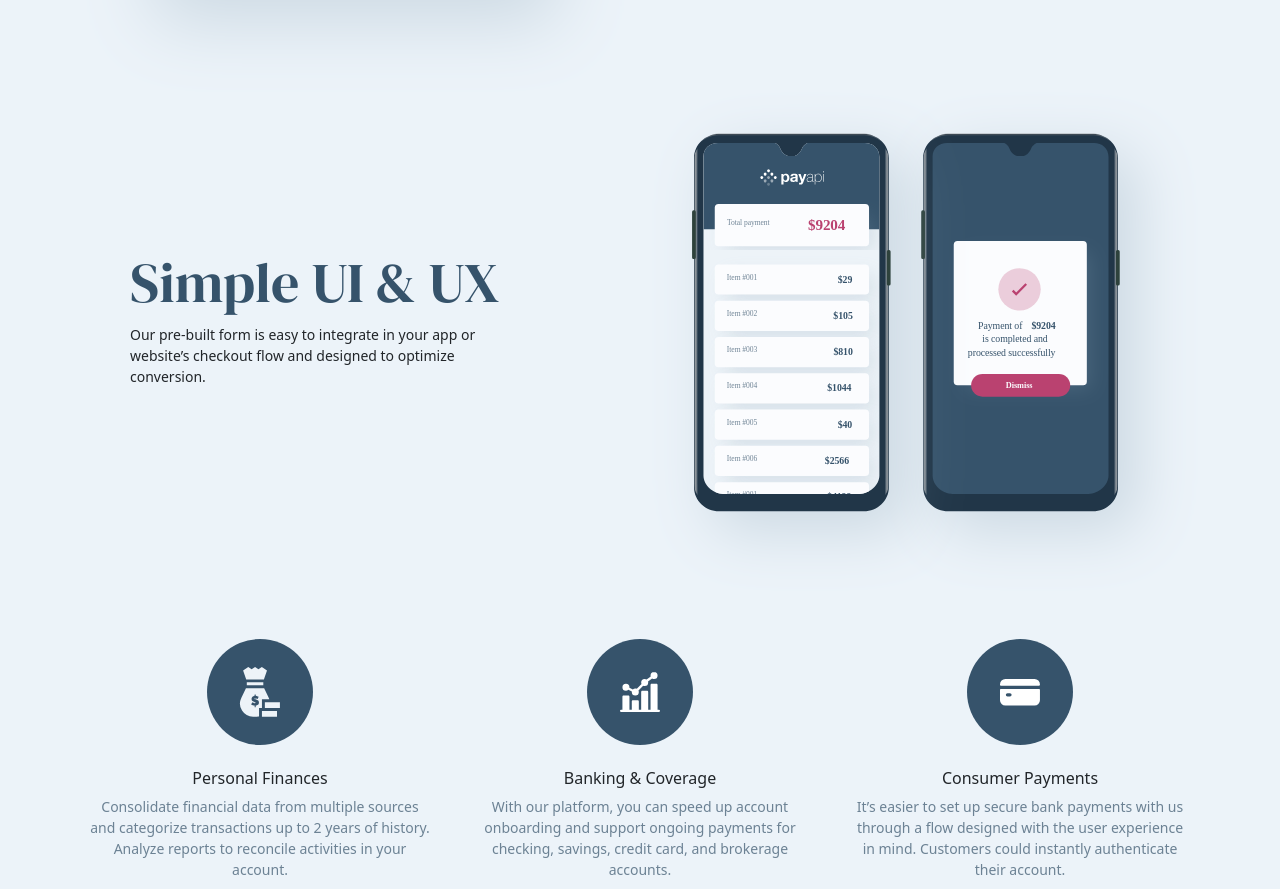
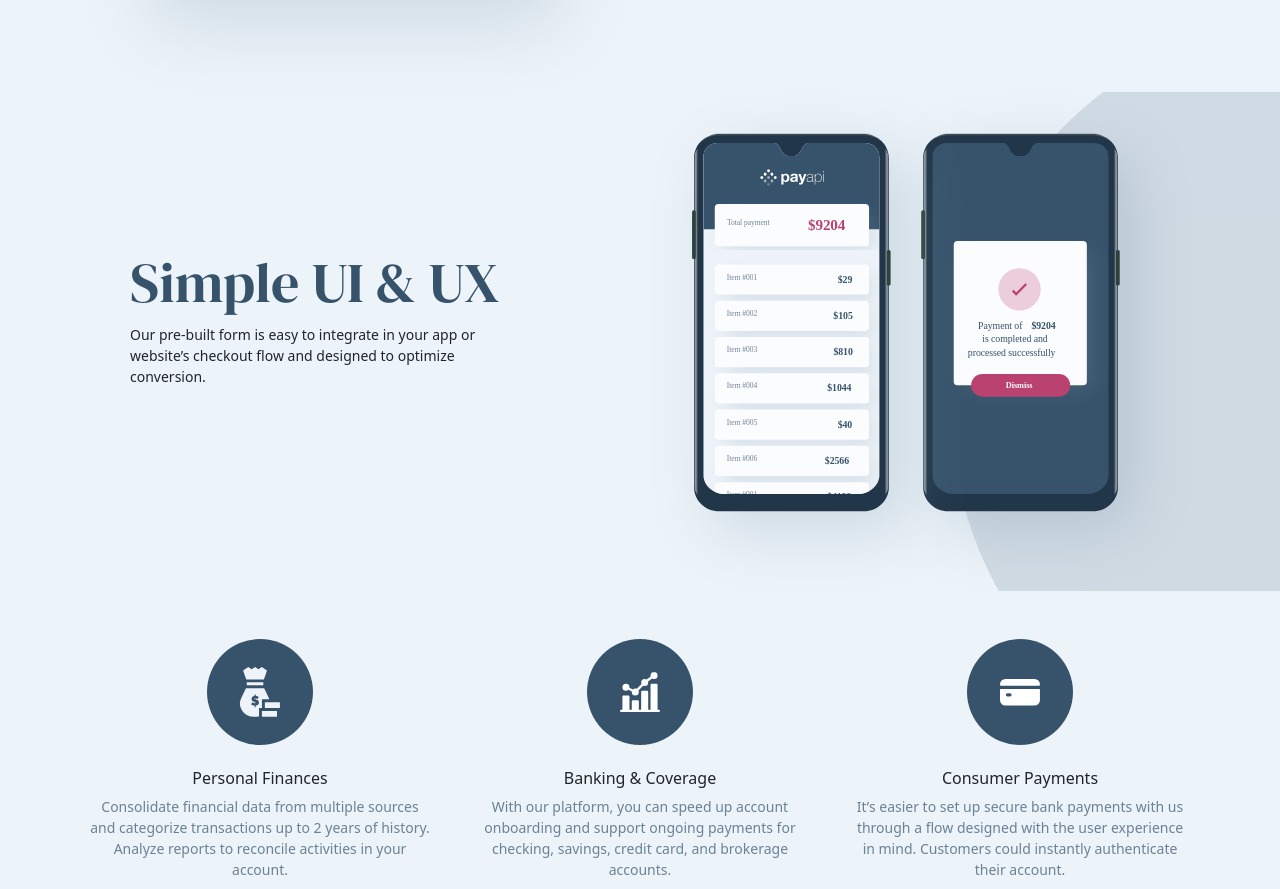
Before and after one commit to ShaimaaAKamal/angularPayAPi, an Angular app: page / in a window 1280 px wide. Shown: the part 1558-2447 px from the top of the page. Built offline with nearby package versions, Linux system fonts and the light colour scheme.

Commit message:
add simple section backgroung image

```diff
--- a/src/app/home/home.component.scss
+++ b/src/app/home/home.component.scss
@@ -81,10 +81,18 @@
     .implementInfo{
         position: static;
             }
+    .simpleUi{
+    background-image:url('../../assets/Images/shared/desktop/bg-pattern-circle.svg');
+    background-repeat: no-repeat;
+    background-position: calc(100% + 500px) -150px;
+}
 }
 
  @media screen and (min-width:1200px){
     .home{
     background-position: 110% -200px;
    }
+      .simpleUi{
+    background-position: calc(100% + 450px) -80px;
 }
+}
```
